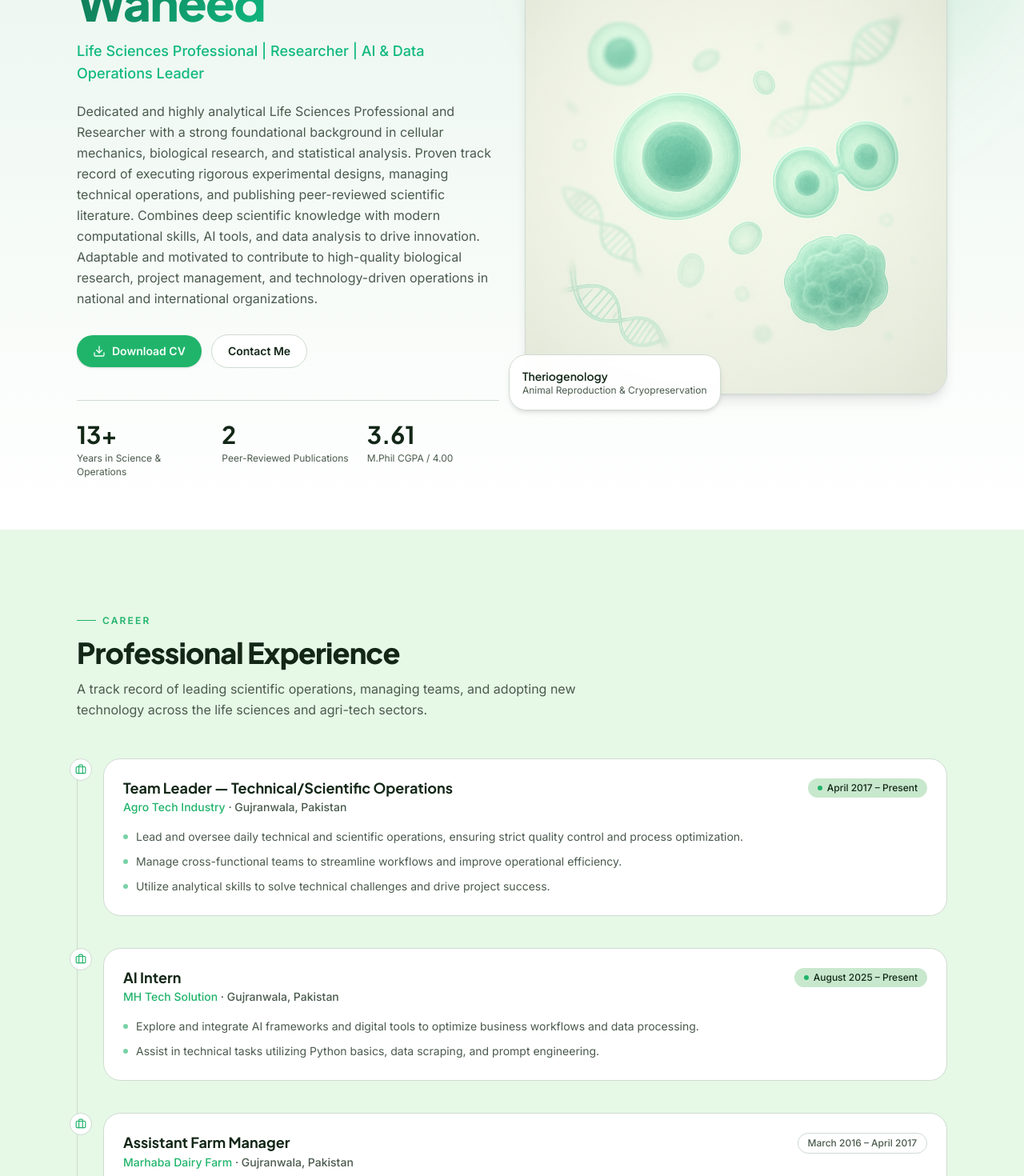
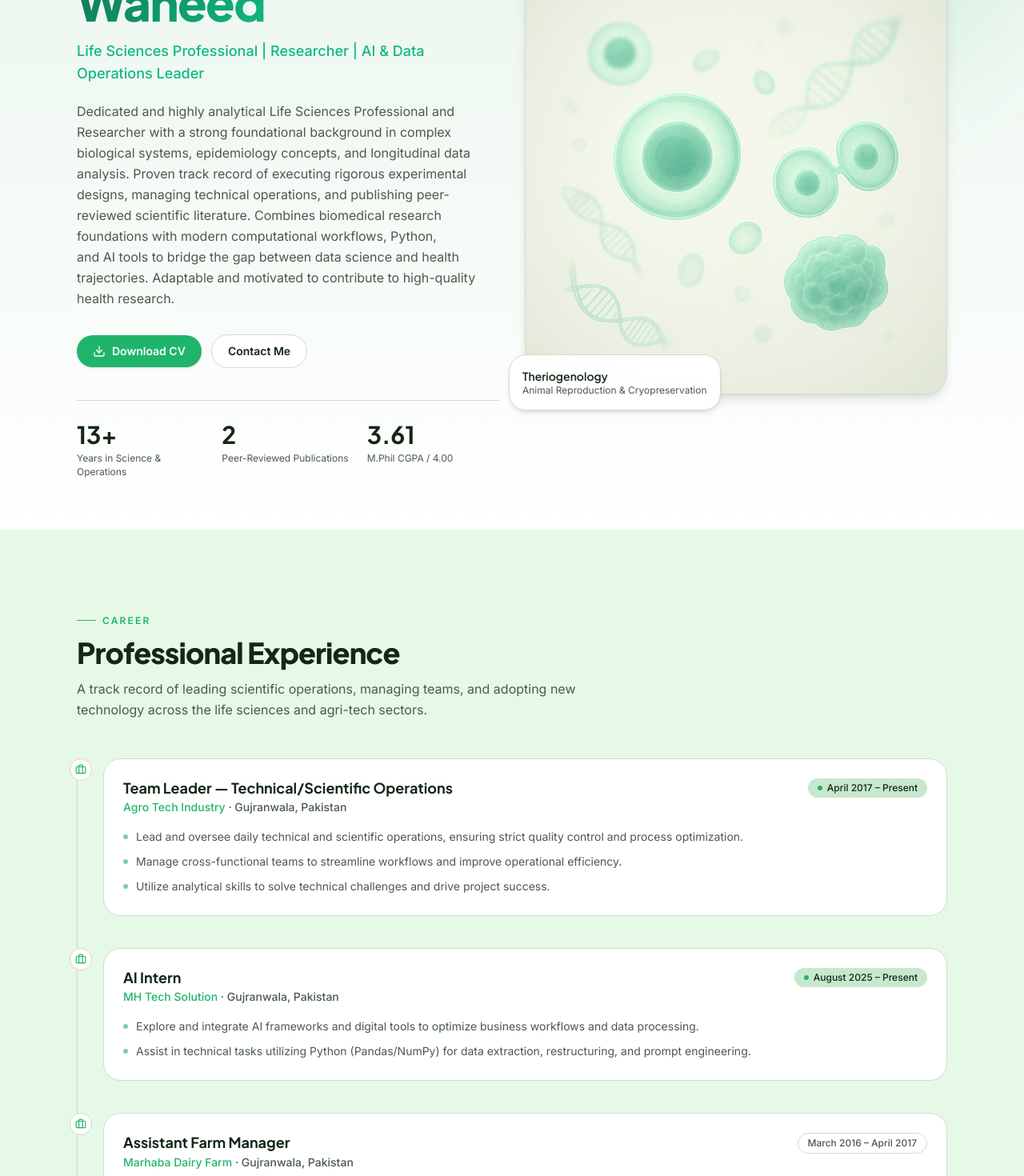
Before and after one commit to salman22d-hub/Biocareer, a Next.js app: page / in a window 1280 px wide. Shown: the part 300-1770 px from the top of the page at 80% size. Built offline with nearby package versions, Linux system fonts and the light colour scheme.

Commit message:
updated skills and profile bio

```diff
--- a/components/skills.tsx
+++ b/components/skills.tsx
@@ -25,7 +25,7 @@ export function Skills() {
   return (
     <section
       id="skills"
-      className="scroll-mt-20 border-y border-border bg-secondary/40 py-20 sm:py-24"
+      className="scroll-mt-20 border-y border-border bg-zinc-50/50 dark:bg-zinc-950/40 py-20 sm:py-24"
     >
       <div className="mx-auto max-w-6xl px-4 sm:px-6 lg:px-8">
         <SectionHeading
@@ -34,7 +34,8 @@ export function Skills() {
           description="Filter by discipline to explore the blend of laboratory research, statistics, and modern computational tooling."
         />
 
-        <div className="mt-8 flex flex-wrap gap-2">
+        {/* Premium Filter Pills */}
+        <div className="mt-10 flex flex-wrap gap-2 justify-start items-center">
           {filters.map((f) => (
             <button
               key={f}
@@ -42,10 +43,10 @@ export function Skills() {
               onClick={() => setActive(f)}
               aria-pressed={active === f}
               className={cn(
-                'rounded-full border px-4 py-2 text-sm font-medium transition-colors',
+                'rounded-full border px-4 py-1.5 text-xs font-medium tracking-wide transition-all duration-300',
                 active === f
-                  ? 'border-primary bg-primary text-primary-foreground'
-                  : 'border-border bg-card text-muted-foreground hover:bg-accent hover:text-accent-foreground',
+                  ? 'border-zinc-900 bg-zinc-900 text-white dark:border-zinc-100 dark:bg-zinc-100 dark:text-zinc-900 shadow-sm'
+                  : 'border-zinc-200 bg-white text-zinc-600 hover:bg-zinc-50 hover:text-zinc-950 dark:border-zinc-800 dark:bg-zinc-900 dark:text-zinc-400 dark:hover:bg-zinc-800 dark:hover:text-zinc-100',
               )}
             >
               {f}
@@ -53,28 +54,36 @@ export function Skills() {
           ))}
         </div>
 
-        <div className="mt-8 grid gap-5 sm:grid-cols-2 lg:grid-cols-3">
+        {/* Grid Layout with Premium Card Style */}
+        <div className="mt-8 grid gap-6 sm:grid-cols-2 lg:grid-cols-3">
           {visible.map((group) => {
             const Icon = icons[skillGroups.indexOf(group) % icons.length]
             return (
               <article
                 key={group.category}
-                className="flex flex-col rounded-2xl border border-border bg-card p-6 transition-all hover:-translate-y-1 hover:border-primary/40 hover:shadow-md"
+                className="flex flex-col justify-between rounded-xl border border-zinc-200 dark:border-zinc-800 bg-white dark:bg-zinc-900 p-6 shadow-sm transition-all duration-300 hover:-translate-y-1 hover:border-zinc-400 dark:hover:border-zinc-600 hover:shadow-md cursor-default"
               >
-                <span className="inline-flex size-11 items-center justify-center rounded-xl bg-accent text-primary">
-                  <Icon className="size-5" />
-                </span>
-                <h3 className="mt-4 font-heading text-base font-bold">
-                  {group.category}
-                </h3>
-                <p className="mt-1.5 text-sm leading-relaxed text-muted-foreground">
-                  {group.description}
-                </p>
-                <ul className="mt-4 flex flex-wrap gap-2">
+                <div>
+                  <div className="flex items-center gap-3.5">
+                    <span className="inline-flex size-10 items-center justify-center rounded-lg bg-zinc-100 text-zinc-900 dark:bg-zinc-800 dark:text-zinc-100 ring-1 ring-zinc-200/50 dark:ring-zinc-700/50">
+                      <Icon className="size-5 stroke-[1.75]" />
+                    </span>
+                    <h3 className="font-heading text-base font-semibold text-zinc-900 dark:text-zinc-50">
+                      {group.category}
+                    </h3>
+                  </div>
+
+                  <p className="mt-4 text-sm leading-relaxed text-zinc-500 dark:text-zinc-400">
+                    {group.description}
+                  </p>
+                </div>
+
+                {/* Tags Section */}
+                <ul className="mt-6 flex flex-wrap gap-1.5">
                   {group.skills.map((skill) => (
                     <li
                       key={skill}
-                      className="rounded-lg border border-border bg-secondary px-2.5 py-1 text-xs font-medium text-secondary-foreground"
+                      className="rounded-md border border-zinc-100 bg-zinc-50 px-2.5 py-1 text-xs font-medium text-zinc-600 dark:border-zinc-800 dark:bg-zinc-800/60 dark:text-zinc-300"
                     >
                       {skill}
                     </li>
--- a/lib/portfolio-data.ts
+++ b/lib/portfolio-data.ts
@@ -1,7 +1,7 @@
 export const profile = {
   name: 'Dr. Salman Waheed',
   title: 'Life Sciences Professional | Researcher | AI & Data Operations Leader',
-  bio: 'Dedicated and highly analytical Life Sciences Professional and Researcher with a strong foundational background in cellular mechanics, biological research, and statistical analysis. Proven track record of executing rigorous experimental designs, managing technical operations, and publishing peer-reviewed scientific literature. Combines deep scientific knowledge with modern computational skills, AI tools, and data analysis to drive innovation. Adaptable and motivated to contribute to high-quality biological research, project management, and technology-driven operations in national and international organizations.',
+  bio: 'Dedicated and highly analytical Life Sciences Professional and Researcher with a strong foundational background in complex biological systems, epidemiology concepts, and longitudinal data analysis. Proven track record of executing rigorous experimental designs, managing technical operations, and publishing peer-reviewed scientific literature. Combines biomedical research foundations with modern computational workflows, Python, and AI tools to bridge the gap between data science and health trajectories. Adaptable and motivated to contribute to high-quality health research.',
   location: 'House #9, Street #22, X Block, Peoples Colony, Gujranwala, Pakistan',
   email: 'salman22d@gmail.com',
   phone: '+92 333 8178717',
@@ -35,8 +35,7 @@ export const skillGroups: {
 }[] = [
   {
     category: 'Research & Methodology',
-    description:
-      'Designing and running rigorous, reproducible biological experiments.',
+    description: 'Designing and running rigorous, reproducible biological experiments.',
     skills: [
       'Experimental Design',
       'Data Collection',
@@ -52,7 +51,7 @@ export const skillGroups: {
       'SPSS (Two-way ANOVA)',
       'Regression Analysis',
       'Post-hoc Tests',
-      'Basic Python',
+      'Python (Pandas/NumPy)',
       'Data Scraping',
       'Research Literature Mining',
     ],
@@ -81,8 +80,7 @@ export const skillGroups: {
   },
   {
     category: 'Technical Adaptability',
-    description:
-      'Rapidly mastering complex automated and computational pipelines.',
+    description: 'Rapidly mastering complex automated and computational pipelines.',
     skills: [
       'Automated Workflows',
       'Technical Pipelines',
@@ -113,7 +111,7 @@ export const experiences = [
     current: true,
     points: [
       'Explore and integrate AI frameworks and digital tools to optimize business workflows and data processing.',
-      'Assist in technical tasks utilizing Python basics, data scraping, and prompt engineering.',
+      'Assist in technical tasks utilizing Python (Pandas/NumPy) for data extraction, restructuring, and prompt engineering.',
     ],
   },
   {
@@ -177,9 +175,9 @@ export const education = [
 
 export const research = {
   project: {
-    title: 'M. Phil Research Project',
+    title: 'M. Phil Research Project (Computational Epidemiology focus)',
     description:
-      "Designed and executed controlled biological experiments comparing alternative cryoprotective extender formulations, evaluating post-thaw semen quality traits using two-way ANOVA and Duncan's Multiple Range Test in SPSS.",
+      "Designed and executed a controlled epidemiological study comparing biological and nutritional compositions of five distinct cryoprotective extender formulations. Managed large-scale longitudinal tracking of 30 pooled datasets from controlled cohorts over a 10-week period, using two-way ANOVA and Duncan's Multiple Range Test in SPSS.",
   },
   publications: [
     {
```
